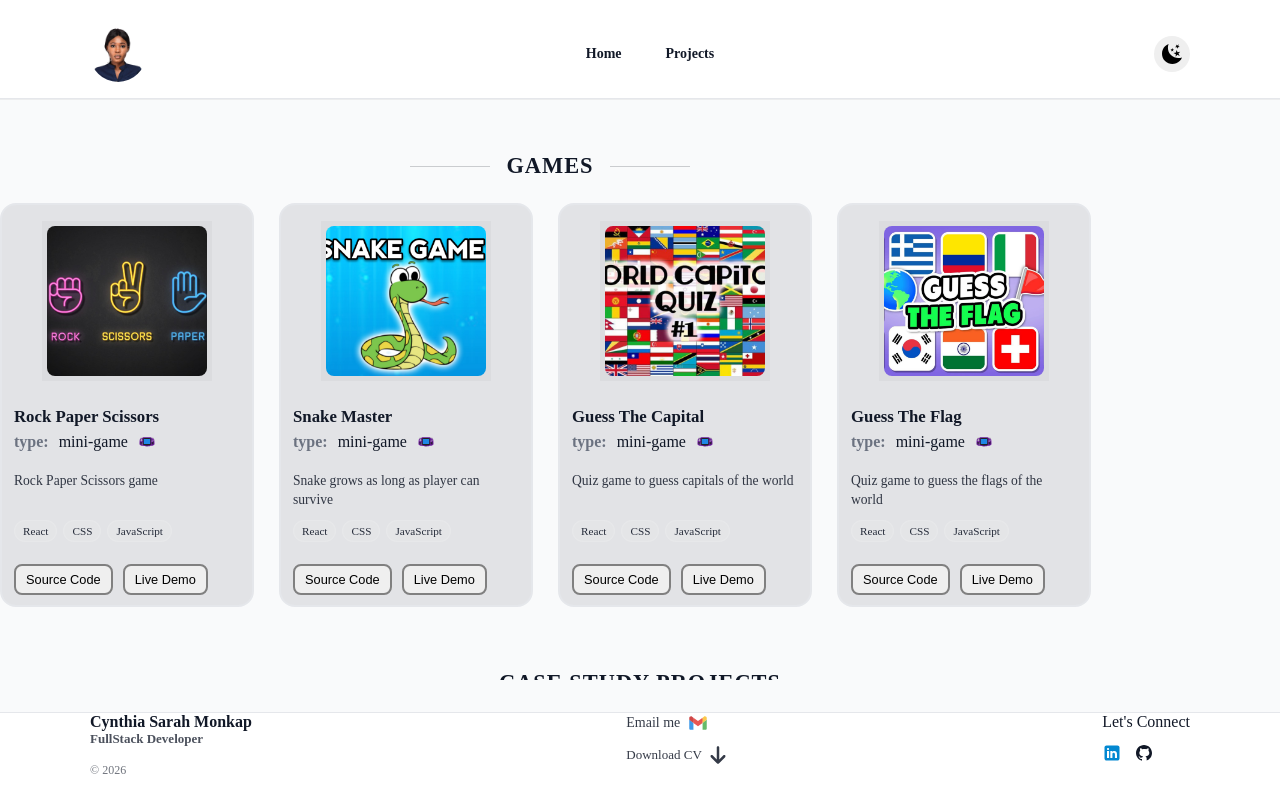
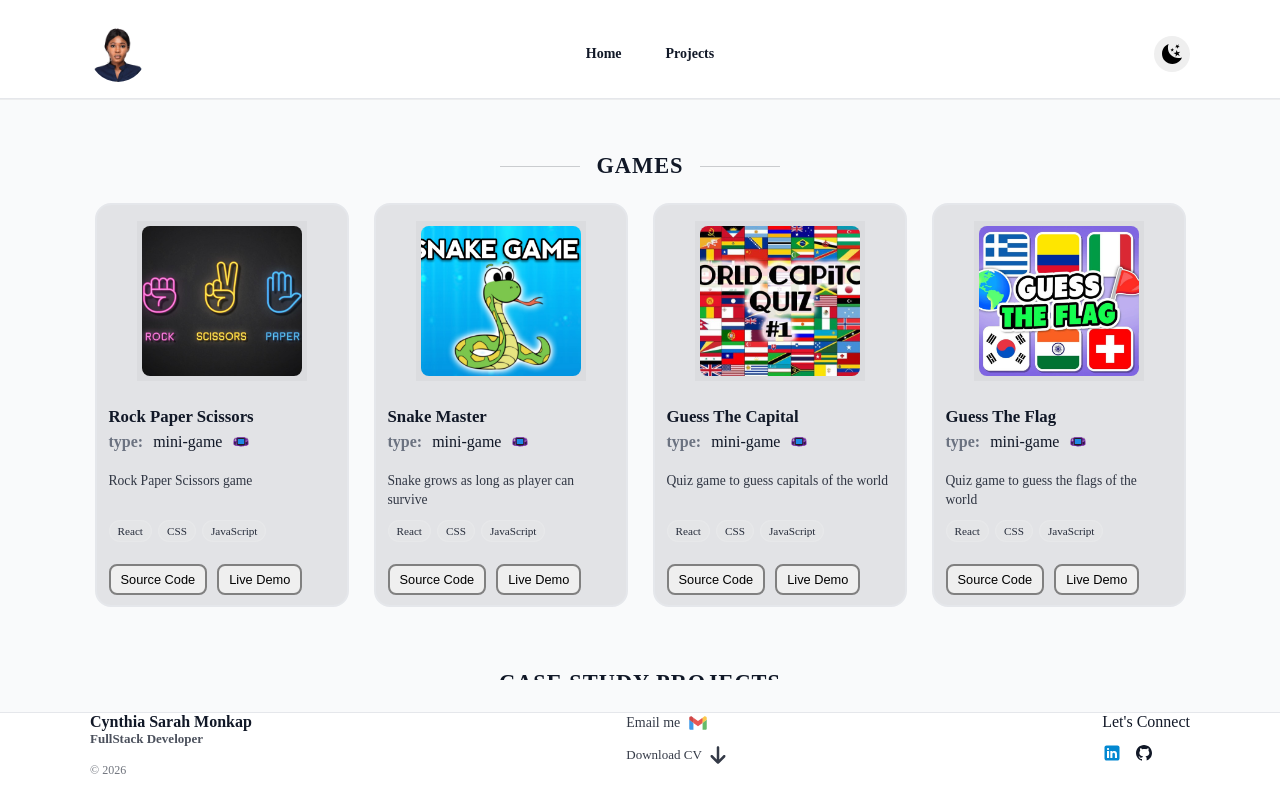
Before and after one commit to Cynthilizy/myPortfolio, a React (Vite) app: page /projects in a window 1280 px wide. Built offline with nearby package versions, Linux system fonts and the light colour scheme.

Commit message:
fix-responsiveness

```diff
--- a/src/App.css
+++ b/src/App.css
@@ -18,6 +18,9 @@ main {
   flex: 1;
   overflow-y: auto;
   min-height: 0;
+  display: flex;
+  justify-content: center;
+  align-items: center;
 }
 
 .header-light,
--- a/src/Home.css
+++ b/src/Home.css
@@ -1,12 +1,13 @@
 .home-container {
   display: flex;
   justify-content: center;
+  height: 100%;
 }
 
 .home-container-inner {
   width: 100%;
   max-width: 1100px;
-
+  justify-content: space-evenly;
   display: flex;
   flex-direction: column;
   padding: 0px 10px;
--- a/src/Projects.css
+++ b/src/Projects.css
@@ -1,6 +1,7 @@
-.project-container {
+.projects-container {
   display: flex;
   justify-content: center;
+  height: 100%;
 }
 
 .projects-container-inner {
@@ -9,6 +10,11 @@
   display: flex;
   flex-direction: column;
   flex-wrap: wrap;
+}
+
+.all-projects {
+  display: flex;
+  flex-direction: column;
 }
 
 .projects {
--- a/src/Projects.jsx
+++ b/src/Projects.jsx
@@ -33,10 +33,12 @@ function Projects({ theme }) {
   return (
     <div className="projects-container" style={{ color: theme.textPrimary }}>
       <div className="projects-container-inner">
+        <div className="all-projects">
           <div className="mini-game-projects">
             <h3 className="project-type">Games</h3>
             <div className="projects mini-game">
-            {ProjectsList.filter((p) => p.type === "mini-game").map((proj) => (
+              {ProjectsList.filter((p) => p.type === "mini-game").map(
+                (proj) => (
                   <div id={proj.id} key={proj.id}>
                     <CardFull
                       image={proj.image}
@@ -50,14 +52,16 @@ function Projects({ theme }) {
                       theme={theme}
                     />
                   </div>
-            ))}
+                ),
+              )}
             </div>
           </div>
-      </div>
+
           <div className="case-study-projects">
             <h3 className="project-type">Case Study Projects</h3>
             <div className="projects case-study">
-          {ProjectsList.filter((p) => p.type === "case-study").map((proj) => (
+              {ProjectsList.filter((p) => p.type === "case-study").map(
+                (proj) => (
                   <div id={proj.id} key={proj.id}>
                     <CardFull
                       image={proj.image}
@@ -71,13 +75,15 @@ function Projects({ theme }) {
                       theme={theme}
                     />
                   </div>
-          ))}
+                ),
+              )}
             </div>
           </div>
           <div className="main-projects">
             <h3 className="project-type">Main Projects</h3>
             <div className="projects main-project">
-          {ProjectsList.filter((p) => p.type === "main-project").map((proj) => (
+              {ProjectsList.filter((p) => p.type === "main-project").map(
+                (proj) => (
                   <div id={proj.id} key={proj.id}>
                     <CardFull
                       image={proj.image}
@@ -91,7 +97,10 @@ function Projects({ theme }) {
                       theme={theme}
                     />
                   </div>
-          ))}
+                ),
+              )}
+            </div>
+          </div>
         </div>
       </div>
     </div>
```
Lines whose indentation alone changed are shown as unchanged.
